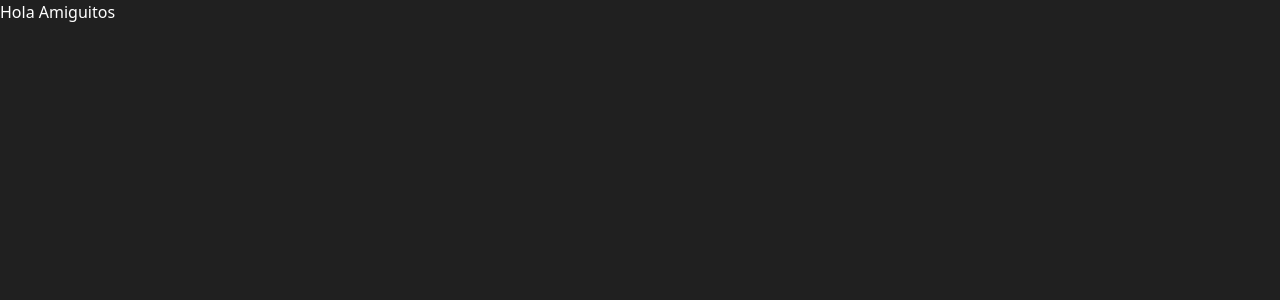
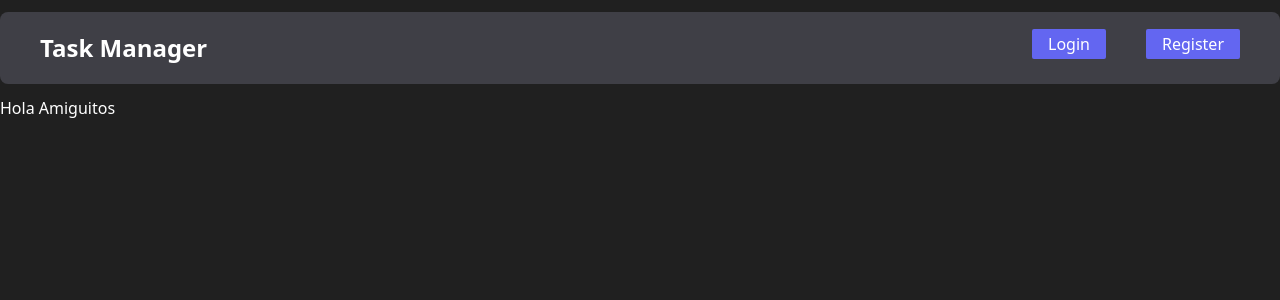
Before and after one commit to loweffort-alt/ToDoLock-server, a React (Vite) app in the folder client/: page / in a window 1280 px wide. Shown: the top 300 px of the page. Built offline with nearby package versions, Linux system fonts and the light colour scheme.

Commit message:
New Component: Navigate

```diff
--- a/client/src/App.jsx
+++ b/client/src/App.jsx
@@ -9,12 +9,14 @@ import Profile from "./pages/ProfilePage";
 import TaskFormPage from "./pages/TaskFormPage.jsx";
 import ProtectedRoute from "./protectedRoute.jsx";
 import { TaskProvider } from "./context/TaskContext.jsx";
+import Navbar from "./components/Navbar.jsx";
 
 function App() {
   return (
     <AuthProvider>
       <TaskProvider>
         <BrowserRouter>
+          <Navbar />
           <Routes>
             {/*Public Paths*/}
             <Route path="/" element={<HomePage />} />
--- /dev/null
+++ b/client/src/components/Navbar.jsx
@@ -0,0 +1,52 @@
+import { Link } from "react-router-dom";
+import { useAuth } from "../context/AuthContext";
+
+function Navbar() {
+  const { isAuthenticated, logout, user } = useAuth();
+
+  return (
+    <nav className="bg-zinc-700 my-3 flex justify-between py-5 px-10 rounded-lg">
+      <Link to="/">
+        <h1 className="text-2xl font-bold">Task Manager</h1>
+      </Link>
+      <ul className="flex gap-x-10">
+        {isAuthenticated ? (
+          <>
+            <li>Welcome {user.username}</li>
+            <li>
+              <Link
+                to="/new-task"
+                className="bg-indigo-500 px-4 py-1 rounded-sm"
+              >
+                Add Task
+              </Link>
+            </li>
+            <li>
+              <Link to="/" onClick={() => logout()}>
+                Logout
+              </Link>
+            </li>
+          </>
+        ) : (
+          <>
+            <li>
+              <Link to="/login" className="bg-indigo-500 px-4 py-1 rounded-sm">
+                Login
+              </Link>
+            </li>
+            <li>
+              <Link
+                to="/register"
+                className="bg-indigo-500 px-4 py-1 rounded-sm"
+              >
+                Register
+              </Link>
+            </li>
+          </>
+        )}
+      </ul>
+    </nav>
+  );
+}
+
+export default Navbar;
```
